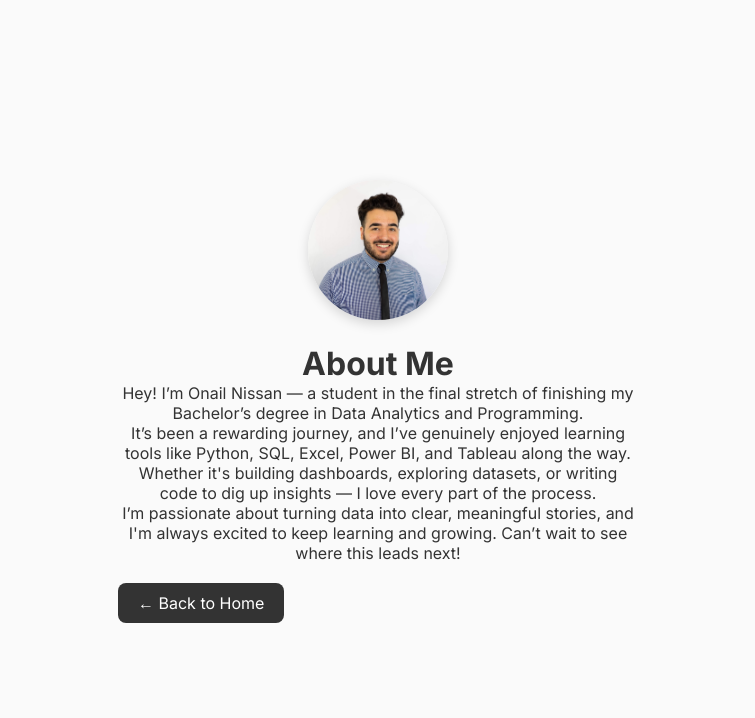
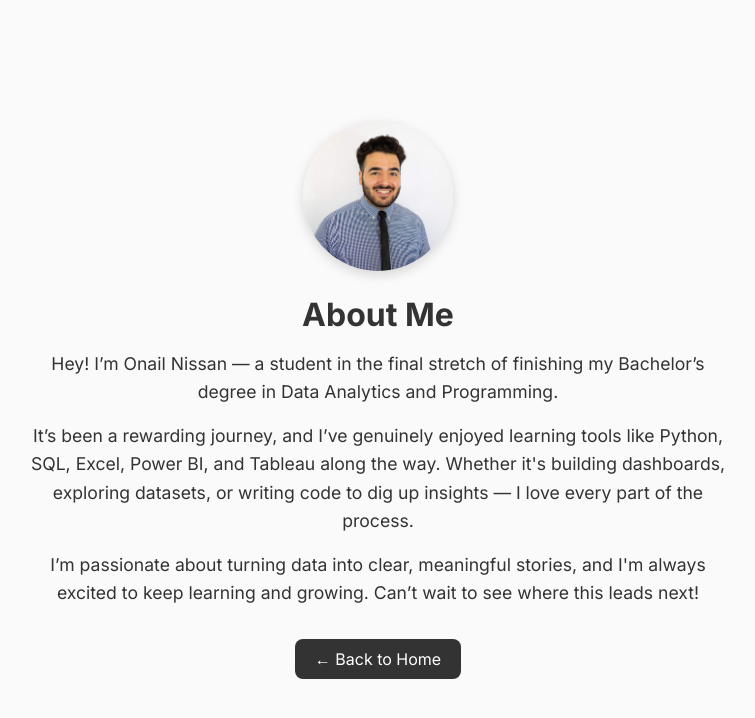
Before and after one commit to onailn/Onail-Nissan-Portfolio, a plain HTML site: page about.html in a window 1280 px wide. Shown: the whole page, without its empty margins (262-1017 px from the left). Drawn offline with Linux system fonts and the light colour scheme.

Commit message:
Update about.html

```diff
--- a/about.html
+++ b/about.html
@@ -7,16 +7,25 @@
   <link rel="stylesheet" href="style.css" />
   <link href="https://fonts.googleapis.com/css2?family=Inter:wght@400;700&display=swap" rel="stylesheet">
 </head>
-<body>
-  <div class="container">
-    <img src="profile.jpg" alt="Photo of Onail Nissan" class="profile-photo" />
-    <h1>About Me</h1>
-    <p>Hey! I’m Onail Nissan — a student in the final stretch of finishing my Bachelor’s degree in Data Analytics and Programming.</p>
-    <p>It’s been a rewarding journey, and I’ve genuinely enjoyed learning tools like Python, SQL, Excel, Power BI, and Tableau along the way. Whether it's building dashboards, exploring datasets, or writing code to dig up insights — I love every part of the process.</p>
-    <p>I’m passionate about turning data into clear, meaningful stories, and I'm always excited to keep learning and growing. Can’t wait to see where this leads next!</p>
-    <div class="links">
-      <a href="index.html">← Back to Home</a>
-    </div>
+<body style="display: flex; flex-direction: column; align-items: center; justify-content: center; min-height: 100vh; text-align: center; background: #fafafa; color: #333; font-family: 'Inter', sans-serif; padding: 40px 20px;">
+
+  <div style="max-width: 700px;">
+    <img src="profile.jpg" alt="Photo of Onail Nissan" class="profile-photo" style="width: 150px; height: 150px; object-fit: cover; border-radius: 50%; box-shadow: 0 4px 12px rgba(0,0,0,0.15); margin-bottom: 20px;" />
+
+    <h1 style="font-size: 2rem; font-weight: 700; margin-bottom: 1rem;">About Me</h1>
+
+    <p style="font-size: 1.1rem; line-height: 1.6; margin-bottom: 1rem;">
+      Hey! I’m Onail Nissan — a student in the final stretch of finishing my Bachelor’s degree in Data Analytics and Programming.
+    </p>
+    <p style="font-size: 1.1rem; line-height: 1.6; margin-bottom: 1rem;">
+      It’s been a rewarding journey, and I’ve genuinely enjoyed learning tools like Python, SQL, Excel, Power BI, and Tableau along the way. Whether it's building dashboards, exploring datasets, or writing code to dig up insights — I love every part of the process.
+    </p>
+    <p style="font-size: 1.1rem; line-height: 1.6; margin-bottom: 2rem;">
+      I’m passionate about turning data into clear, meaningful stories, and I'm always excited to keep learning and growing. Can’t wait to see where this leads next!
+    </p>
+
+    <a href="index.html" style="display: inline-block; background: #333; color: white; padding: 10px 20px; text-decoration: none; font-weight: 500; border-radius: 8px;">← Back to Home</a>
   </div>
+
 </body>
 </html>
```
